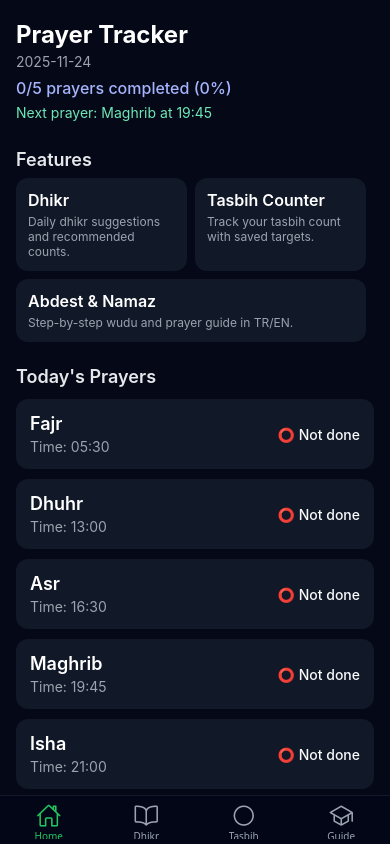
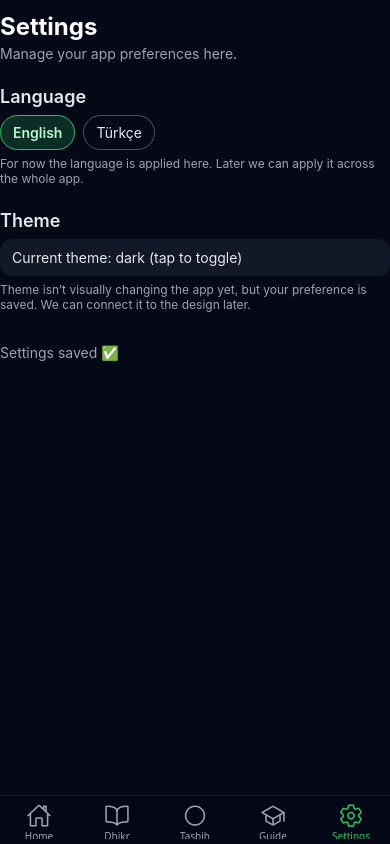
Before and after one commit to helin-c/prayer-tracker-app, a React Native app: screen /Settings in a window 390 px wide. Built offline with nearby package versions, Linux system fonts and the light colour scheme; no server answers.

Commit message:
Add Settings screen with language and theme preferences

```diff
--- a/App.tsx
+++ b/App.tsx
@@ -7,12 +7,14 @@ import { HomeScreen } from "./src/screens/HomeScreen";
 import { DhikrScreen } from "./src/screens/DhikrScreen";
 import { TasbihScreen } from "./src/screens/TasbihScreen";
 import { GuideScreen } from "./src/screens/GuideScreen";
+import { SettingsScreen } from "./src/screens/SettingsScreen";
 
 export type RootTabParamList = {
   Home: undefined;
   Dhikr: undefined;
   Tasbih: undefined;
   Guide: undefined;
+  Settings: undefined;
 };
 
 const Tab = createBottomTabNavigator<RootTabParamList>();
@@ -38,9 +40,11 @@ export default function App() {
               iconName = "book-outline";
             } else if (route.name === "Tasbih") {
               iconName = "ellipse-outline";
+            } else if (route.name === "Guide") {
+              iconName = "school-outline";
             } else {
-              // Guide
-              iconName = "school-outline";
+              // Settings
+              iconName = "settings-outline";
             }
 
             return <Ionicons name={iconName} size={size} color={color} />;
@@ -51,6 +55,7 @@ export default function App() {
         <Tab.Screen name="Dhikr" component={DhikrScreen} />
         <Tab.Screen name="Tasbih" component={TasbihScreen} />
         <Tab.Screen name="Guide" component={GuideScreen} />
+        <Tab.Screen name="Settings" component={SettingsScreen} />
       </Tab.Navigator>
     </NavigationContainer>
   );
--- /dev/null
+++ b/src/screens/SettingsScreen.tsx
@@ -0,0 +1,250 @@
+import React, { useEffect, useState } from "react";
+import {
+  SafeAreaView,
+  View,
+  Text,
+  StyleSheet,
+  TouchableOpacity,
+} from "react-native";
+import AsyncStorage from "@react-native-async-storage/async-storage";
+
+const SETTINGS_STORAGE_KEY = "app-settings";
+
+type Language = "en" | "tr";
+type ThemeMode = "dark" | "light";
+
+interface AppSettings {
+  language: Language;
+  theme: ThemeMode;
+}
+
+export function SettingsScreen() {
+  const [settings, setSettings] = useState<AppSettings>({
+    language: "en",
+    theme: "dark",
+  });
+  const [loading, setLoading] = useState(true);
+  const [saving, setSaving] = useState(false);
+
+  // Load settings from storage
+  useEffect(() => {
+    const loadSettings = async () => {
+      try {
+        const stored = await AsyncStorage.getItem(SETTINGS_STORAGE_KEY);
+        if (stored) {
+          const parsed = JSON.parse(stored) as AppSettings;
+          setSettings(parsed);
+        }
+      } catch (error) {
+        console.warn("Error loading settings:", error);
+      } finally {
+        setLoading(false);
+      }
+    };
+
+    loadSettings();
+  }, []);
+
+  // Save settings whenever they change (after initial load)
+  useEffect(() => {
+    const save = async () => {
+      try {
+        setSaving(true);
+        await AsyncStorage.setItem(
+          SETTINGS_STORAGE_KEY,
+          JSON.stringify(settings)
+        );
+      } catch (error) {
+        console.warn("Error saving settings:", error);
+      } finally {
+        setSaving(false);
+      }
+    };
+
+    if (!loading) {
+      save();
+    }
+  }, [settings, loading]);
+
+  const setLanguage = (lang: Language) => {
+    setSettings((prev) => ({ ...prev, language: lang }));
+  };
+
+  const toggleTheme = () => {
+    setSettings((prev) => ({
+      ...prev,
+      theme: prev.theme === "dark" ? "light" : "dark",
+    }));
+  };
+
+  const isTR = settings.language === "tr";
+
+  return (
+    <SafeAreaView style={styles.container}>
+      <Text style={styles.title}>
+        {isTR ? "Ayarlar" : "Settings"}
+      </Text>
+      <Text style={styles.subtitle}>
+        {isTR
+          ? "Uygulama tercihlerini buradan düzenleyebilirsin."
+          : "Manage your app preferences here."}
+      </Text>
+
+      {/* Language section */}
+      <View style={styles.section}>
+        <Text style={styles.sectionTitle}>
+          {isTR ? "Dil" : "Language"}
+        </Text>
+        <View style={styles.row}>
+          <TouchableOpacity
+            style={[
+              styles.chip,
+              settings.language === "en" && styles.chipActive,
+            ]}
+            onPress={() => setLanguage("en")}
+          >
+            <Text
+              style={[
+                styles.chipText,
+                settings.language === "en" && styles.chipTextActive,
+              ]}
+            >
+              English
+            </Text>
+          </TouchableOpacity>
+
+          <TouchableOpacity
+            style={[
+              styles.chip,
+              settings.language === "tr" && styles.chipActive,
+            ]}
+            onPress={() => setLanguage("tr")}
+          >
+            <Text
+              style={[
+                styles.chipText,
+                settings.language === "tr" && styles.chipTextActive,
+              ]}
+            >
+              Türkçe
+            </Text>
+          </TouchableOpacity>
+        </View>
+        <Text style={styles.helperText}>
+          {isTR
+            ? "Şimdilik sadece ayarlar ekranında dili değiştiriyoruz. Sonra tüm uygulamaya yayabiliriz."
+            : "For now the language is applied here. Later we can apply it across the whole app."}
+        </Text>
+      </View>
+
+      {/* Theme section */}
+      <View style={styles.section}>
+        <Text style={styles.sectionTitle}>
+          {isTR ? "Tema" : "Theme"}
+        </Text>
+        <TouchableOpacity
+          style={styles.themeButton}
+          onPress={toggleTheme}
+          activeOpacity={0.8}
+        >
+          <Text style={styles.themeButtonText}>
+            {isTR
+              ? `Şu anki tema: ${settings.theme === "dark" ? "Koyu" : "Açık"} (dokunarak değiştir)`
+              : `Current theme: ${settings.theme} (tap to toggle)`}
+          </Text>
+        </TouchableOpacity>
+        <Text style={styles.helperText}>
+          {isTR
+            ? "Tema henüz ekranda görsel olarak değişmiyor, ama seçimin kaydediliyor. Sonra tasarımla entegre edebiliriz."
+            : "Theme isn’t visually changing the app yet, but your preference is saved. We can connect it to the design later."}
+        </Text>
+      </View>
+
+      {/* Status */}
+      <View style={styles.footer}>
+        {loading ? (
+          <Text style={styles.footerText}>
+            {isTR ? "Ayarlar yükleniyor..." : "Loading settings..."}
+          </Text>
+        ) : saving ? (
+          <Text style={styles.footerText}>
+            {isTR ? "Kaydediliyor..." : "Saving..."}
+          </Text>
+        ) : (
+          <Text style={styles.footerText}>
+            {isTR ? "Ayarlar kaydedildi ✅" : "Settings saved ✅"}
+          </Text>
+        )}
+      </View>
+    </SafeAreaView>
+  );
+}
+
+const styles = StyleSheet.create({
+  container: {
+    flex: 1,
+    backgroundColor: "#050816",
+    paddingHorizontal: 16,
+    paddingTop: 12,
+  },
+  title: {
+    fontSize: 24,
+    fontWeight: "700",
+    color: "#ffffff",
+  },
+  subtitle: {
+    marginTop: 4,
+    color: "#9ca3af",
+  },
+  section: {
+    marginTop: 24,
+  },
+  sectionTitle: {
+    fontSize: 18,
+    fontWeight: "600",
+    color: "#e5e7eb",
+    marginBottom: 8,
+  },
+  row: {
+    flexDirection: "row",
+  },
+  chip: {
+    paddingHorizontal: 12,
+    paddingVertical: 8,
+    borderRadius: 999,
+    borderWidth: 1,
+    borderColor: "#4b5563",
+    marginRight: 8,
+  },
+  chipActive: {
+    backgroundColor: "#22c55e33",
+    borderColor: "#22c55e",
+  },
+  chipText: {
+    color: "#e5e7eb",
+  },
+  chipTextActive: {
+    color: "#bbf7d0",
+    fontWeight: "600",
+  },
+  helperText: {
+    marginTop: 6,
+    fontSize: 12,
+    color: "#9ca3af",
+  },
+  themeButton: {
+    backgroundColor: "#111827",
+    paddingVertical: 10,
+    paddingHorizontal: 12,
+    borderRadius: 12,
+  },
+  themeButtonText: {
+    color: "#e5e7eb",
+  },
+  footer: {
+    marginTop: 32,
+  },
+  footerText: {
+    color: "#9ca3af",
+  },
+});
```
